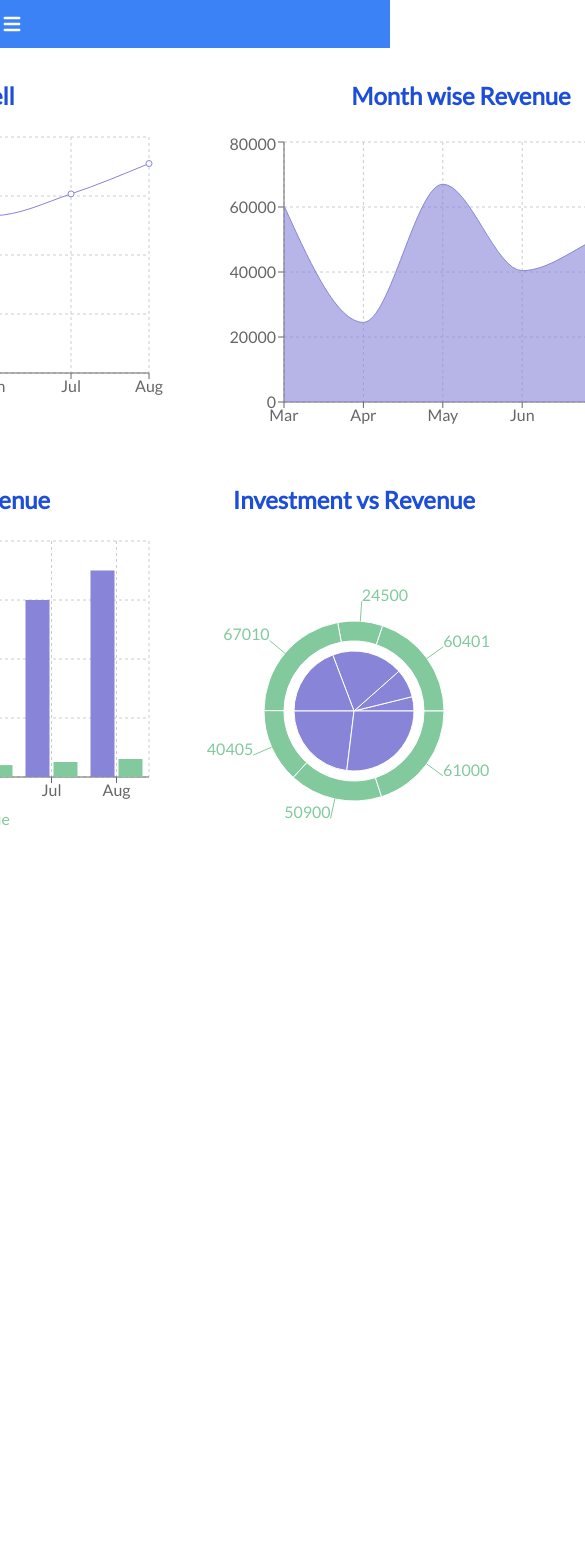
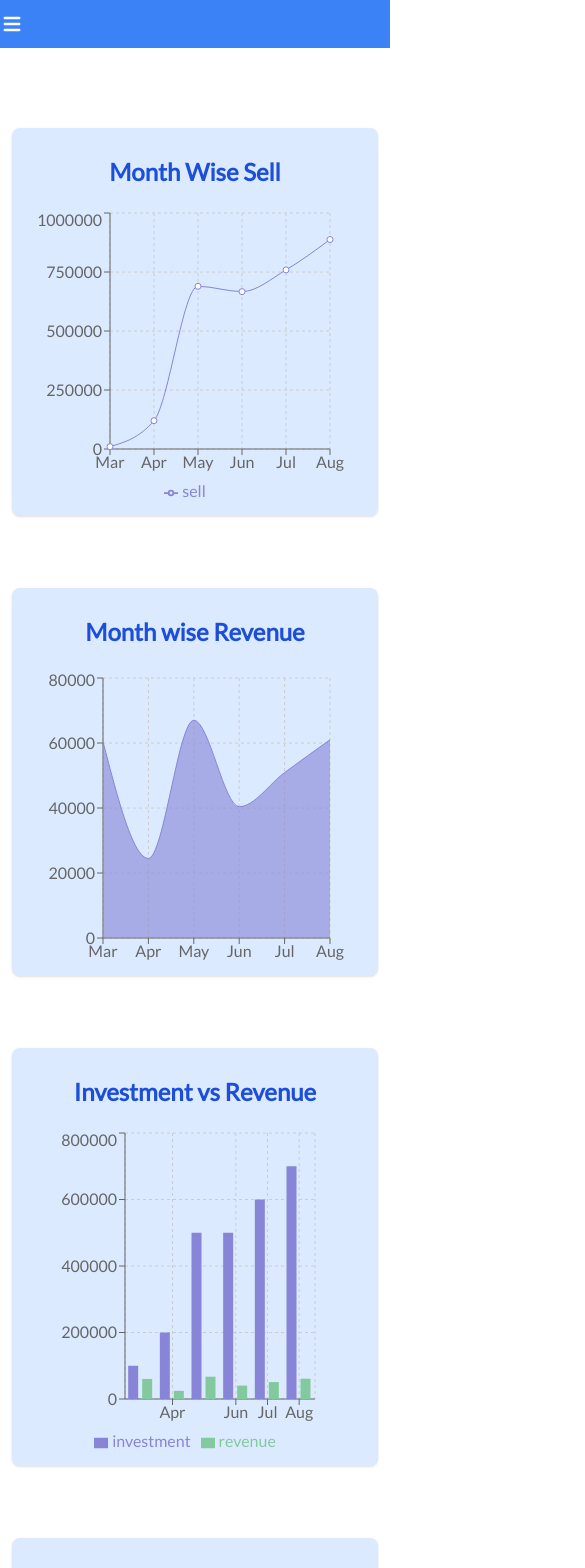
Before and after one commit to jannatul114/assignment-10-shopping-website, a React (Create React App) app: page /dashBoard in a window 390 px wide. Shown: the top 1568 px of the page, 585 px wide, since content can reach past the window. Before the commit the page ends 930 px from the top, so only its background shows below. Built offline with nearby package versions, Linux system fonts and the light colour scheme.

Commit message:
responsive cart

```diff
--- a/src/components/Blogs/Blogs.js
+++ b/src/components/Blogs/Blogs.js
@@ -7,9 +7,9 @@ const Blogs = () => {
                 <div className="container grid grid-cols-1 sm:grid-cols-2 md:grid-cols-2 xl:grid-cols-2 gap-7 mt-10">
                     <div className='bg-blue-200 rounded-3xl p-6 hover:bg-blue-300 ease-linear duration-300 border-gray-700 border-4'>
                         <h1 className='text-4xl text-bold'>What is context api?</h1>
-                        <p className='mt-3 font-semibold text-gray-700'>Context api is very important for transferring data from one component to another, and usefull in React application.A context api normally used to make some data accessible to multiple component  without passing props at every level of component a tree. it maks our work easy to share data or state from one component to another component in a react application. It also avoid from problems of props drilling. afterward it makes send/state easey. </p>
+                        <p className='mt-3 font-semibold text-gray-700'>Context api is very important for transferring data from one component to another in React application.A context api normally used to make some data accessible to multiple component  without passing props at every level of component a tree. it maks our work easy to share data or state from one component to another component in a react application. It also avoid from problems of props drilling. afterward it makes send data/state easey to multiple component. </p>
                     </div>
-                    <div className='bg-blue-200 rounded-3xl p-6 hover:bg-blue-300 ease-linear duration-300 border-gray-700 border-4'>
+                    <div className='bg-blue-200 rounded-3xl p-6 hover:bg-blue-300 ease-linear duration-300 border-gray-600 border-4'>
                         <h1 className='mt-3 text-4xl  '>What is Semantic tag?</h1>
                         <p className='mt-3 font-semibold text-gray-700'>semantic tags - all tags whose uses match their names. It is machine and human readable at the same time. it givs a better accessiblty. It makes a webpage much easier to read. simantic give better user experiance. it keeps code clear. and also Improve SEO positioning. </p>
                         <p className='text-2xl text-gray-600 text-semibold'>Examples: <code>header, aside, footer, nav, etc.</code></p>
--- a/src/components/Chart/Chart.js
+++ b/src/components/Chart/Chart.js
@@ -41,14 +41,13 @@ const Chart = () => {
         }
     ]
     return (
-        <div className='flex justify-center w-full my-3 '>
-            <div>
-                <div className='flex lg:flex-row md:flex-col sm:flex-col'>
-                    <div className='mr-8'>
+        <div className='flex justify-center my-8'>
+            <div className='container grid grid-cols-1  sm:grid-cols-2 md:grid-cols-3 xl:grid-cols-2 gap-12 mt-9 sm:container'>
+                <div className='flex flex-col items-center justify-center bg-blue-100 p-2 mx-3 shadow rounded-lg my-3 '>
+                    <div>
                         <h1 className='text-2xl font-semibold my-5 text-blue-700'>Month Wise Sell</h1>
-
                         <LineChart
-                            width={500}
+                            width={330}
                             height={300}
                             data={data}
                             margin={{
@@ -66,13 +65,16 @@ const Chart = () => {
                             <Line type="monotone" dataKey="sell" stroke="#8884d8" activeDot={{ r: 8 }} />
 
                         </LineChart>
-
                     </div>
 
+
+                </div>
+                <div className='flex flex-col items-center justify-center bg-blue-100 p-2 mx-3 shadow rounded-lg my-3 '>
                     <div>
                         <h1 className='text-2xl font-semibold my-5 text-blue-700'>Month wise Revenue</h1>
+
                         <AreaChart
-                            width={500}
+                            width={330}
                             height={300}
                             data={data}
                             margin={{
@@ -88,15 +90,16 @@ const Chart = () => {
                             <Tooltip />
                             <Area type="monotone" dataKey="revenue" stroke="#8884d8" fill="#8884d8" />
                         </AreaChart>
+                    </div>
 
-                    </div>
                 </div>
-                <div className='flex lg:flex-row md:flex-row sm:flex-col my-8'>
+                <div className='flex flex-col items-center justify-center bg-blue-100 p-2 mx-3 shadow rounded-lg my-3 '>
                     <div>
                         <h1 className='text-2xl font-semibold my-5 text-blue-700'>Investment vs Revenue</h1>
+
                         <BarChart
-                            width={500}
-                            height={300}
+                            width={300}
+                            height={330}
                             data={data}
                             margin={{
                                 top: 5,
@@ -114,9 +117,11 @@ const Chart = () => {
                             <Bar dataKey="revenue" fill="#82ca9d" />
                         </BarChart>
                     </div>
-
+                </div>
+                <div className='flex flex-col items-center justify-center bg-blue-100 p-2 mx-3 shadow rounded-lg my-3 '>
                     <div>
                         <h1 className='text-2xl font-semibold my-5 text-blue-700'>Investment vs Revenue</h1>
+
                         <PieChart width={350} height={350}>
                             <Pie data={data} dataKey="investment" cx="50%" cy="50%" outerRadius={60} fill="#8884d8" />
                             <Pie data={data} dataKey="revenue" cx="50%" cy="50%" innerRadius={70} outerRadius={90} fill="#82ca9d" label />
@@ -125,7 +130,7 @@ const Chart = () => {
                     </div>
                 </div>
             </div>
-        </div>
+        </div >
 
     );
 };
```
